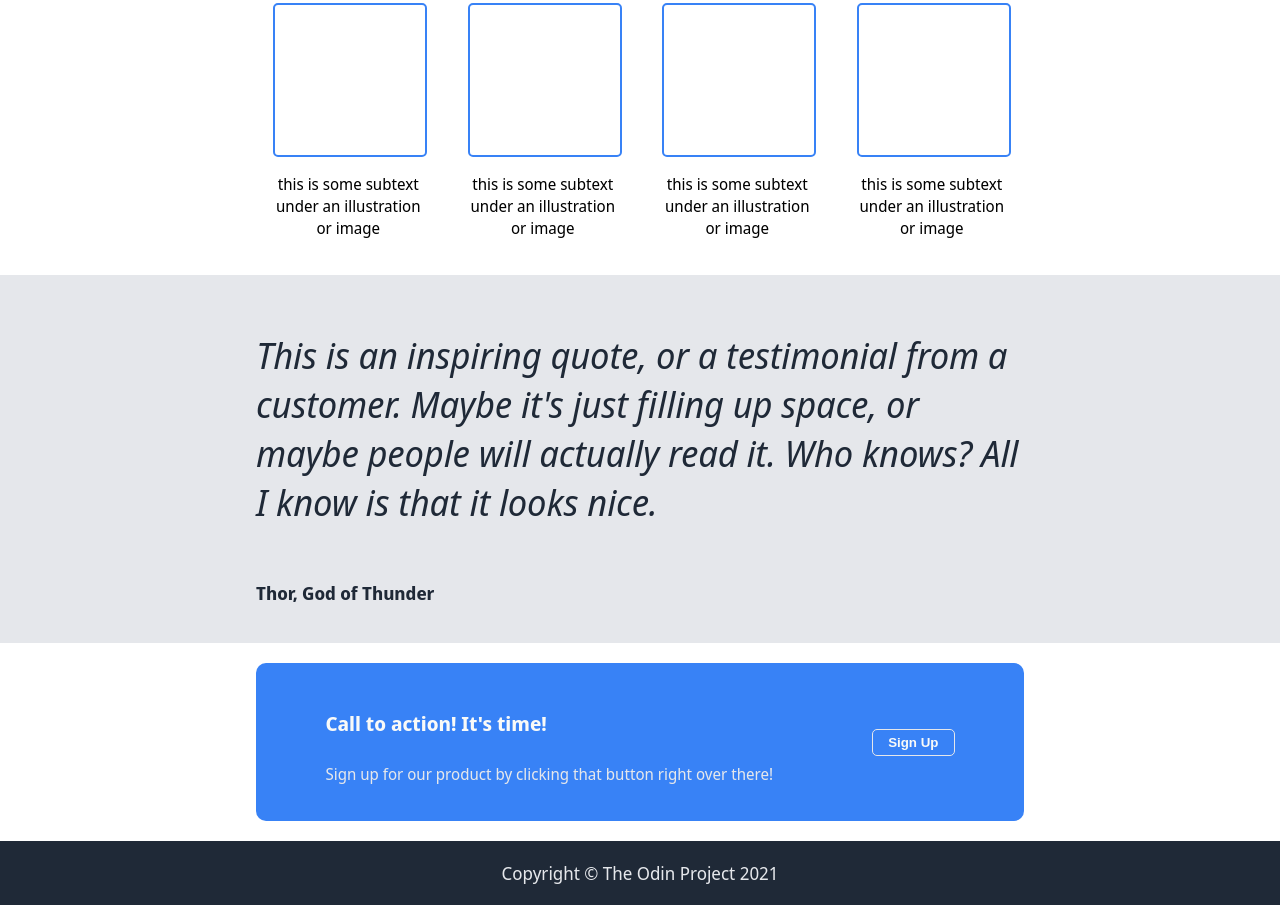
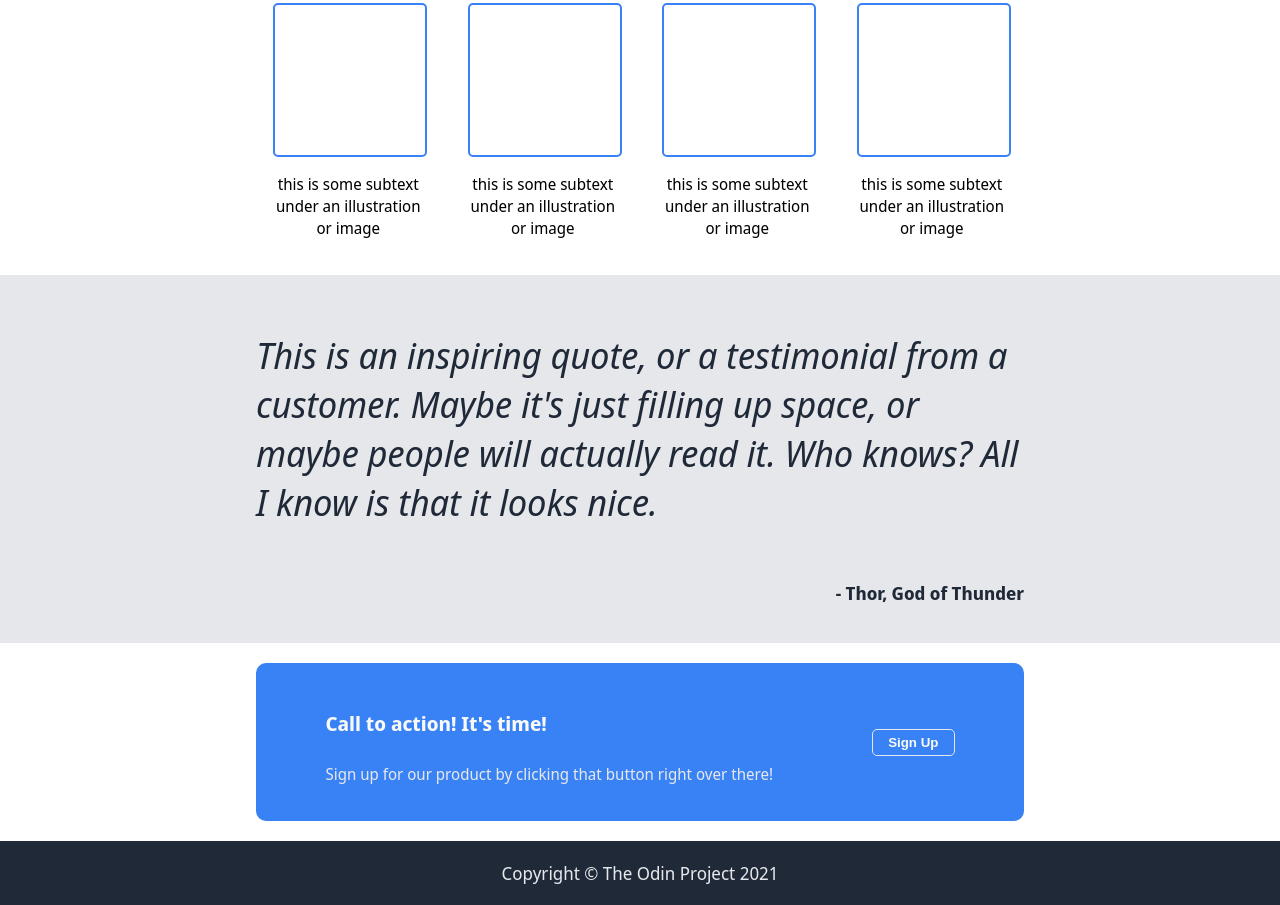
Before and after one commit to Lolabird/odin-landing-page-project, a plain HTML site: page index.html in a window 1280 px wide. Shown: the part 619-1524 px from the top of the page. Drawn offline with Linux system fonts and the light colour scheme.

Commit message:
push author of quote to the right and make it bolder

```diff
--- a/index.html
+++ b/index.html
@@ -60,7 +60,7 @@
                 Maybe it's just filling up space, or maybe people will actually
                 read it. Who knows? All I know is that it looks nice.
         </p>
-        <p class="author">Thor, God of Thunder</p>
+        <p class="author"> - Thor, God of Thunder</p>
     </div>
 
     <div class="cta-box">
--- a/styles.css
+++ b/styles.css
@@ -122,8 +122,9 @@ h2 {
 
 .author {
     font-style: normal;
-    font-weight: bold;
+    font-weight: 900;
     font-size: 18px;
+    align-self: flex-end;
 }
 
 .cta-box {
```
